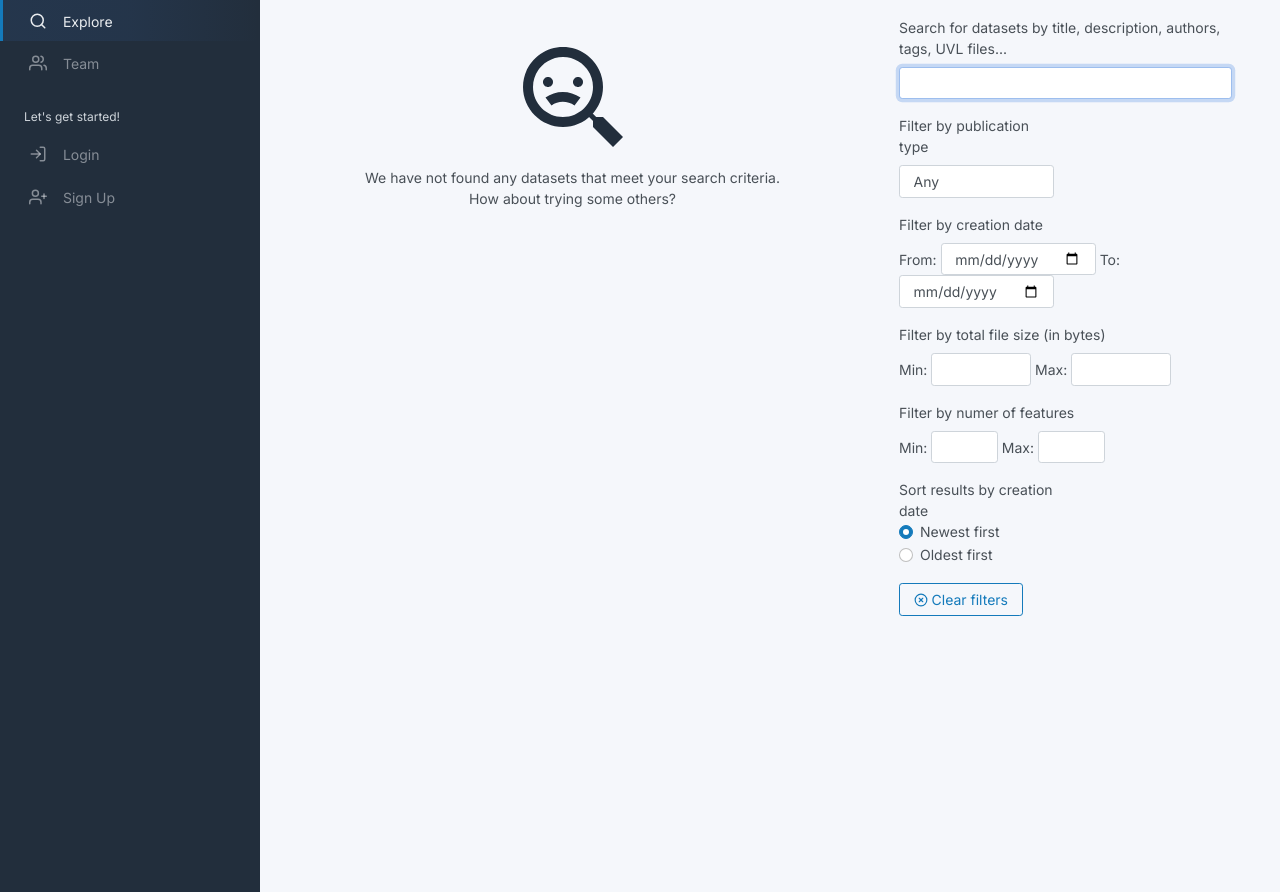
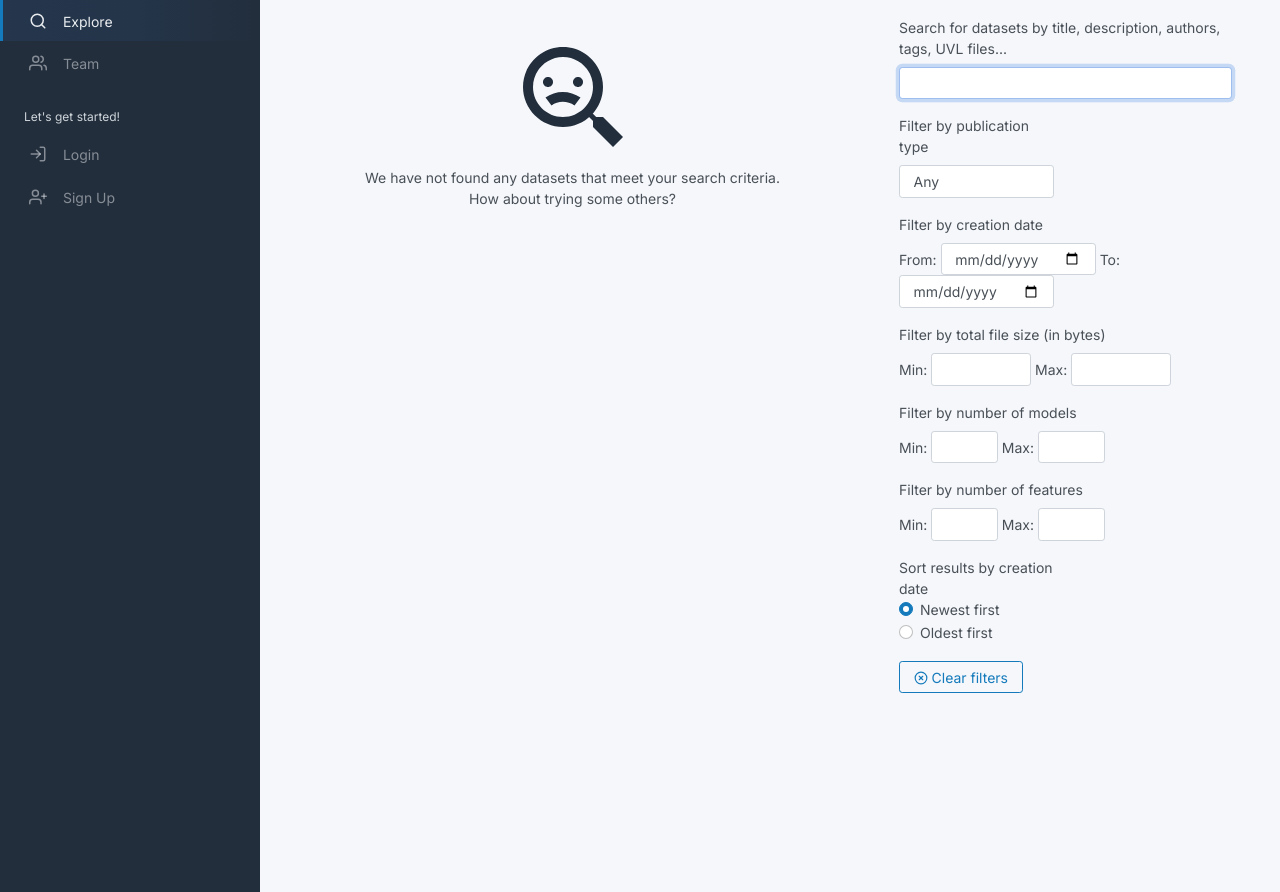
Before and after one commit to EGC-Porra-23-24/porra-hub, a Flask app: page /explore in a window 1280 px wide. Shown: the part 184-1076 px from the top of the page. Run offline with Flask 3, Linux system fonts and the light colour scheme; data that the repository does not hold is empty; parts of the project's set-up code (start-up, migrations or seed data) failed here and were passed over; some libraries are stand-ins or nearby versions.

Commit message:
feat(explore): Frontend para filtrar datasets por DSMetrics

```diff
--- a/app/modules/explore/assets/scripts.js
+++ b/app/modules/explore/assets/scripts.js
@@ -25,6 +25,8 @@ function send_query() {
                 max_creation_date: document.querySelector('#max_creation_date').value,
                 min_size: document.querySelector('#min_size').value,
                 max_size: document.querySelector('#max_size').value,
+                min_models: document.querySelector('#min_models').value,
+                max_models: document.querySelector('#max_models').value,
                 min_features: document.querySelector('#min_features').value,
                 max_features: document.querySelector('#max_features').value
             };
--- a/app/modules/explore/templates/explore/index.html
+++ b/app/modules/explore/templates/explore/index.html
@@ -123,7 +123,24 @@
                         <div class="col-12">
                             <div class="mb-3">
                                 <label class="form-label" for="query">
-                                    Filter by numer of features
+                                    Filter by number of models
+                                </label>
+                                <div>
+                                    Min:
+                                    <input  class="form-control" style="width:20%; display:inline" id="min_models" name="min_models" required="" type="number"
+                                       value="" autofocus>
+                                    Max:
+                                    <input  class="form-control" style="width:20%; display:inline" id="max_models" name="max_models" required="" type="number"
+                                       value="" autofocus>
+                                </div>
+
+                            </div>
+                        </div>
+
+                        <div class="col-12">
+                            <div class="mb-3">
+                                <label class="form-label" for="query">
+                                    Filter by number of features
                                 </label>
                                 <div>
                                     Min:
```
